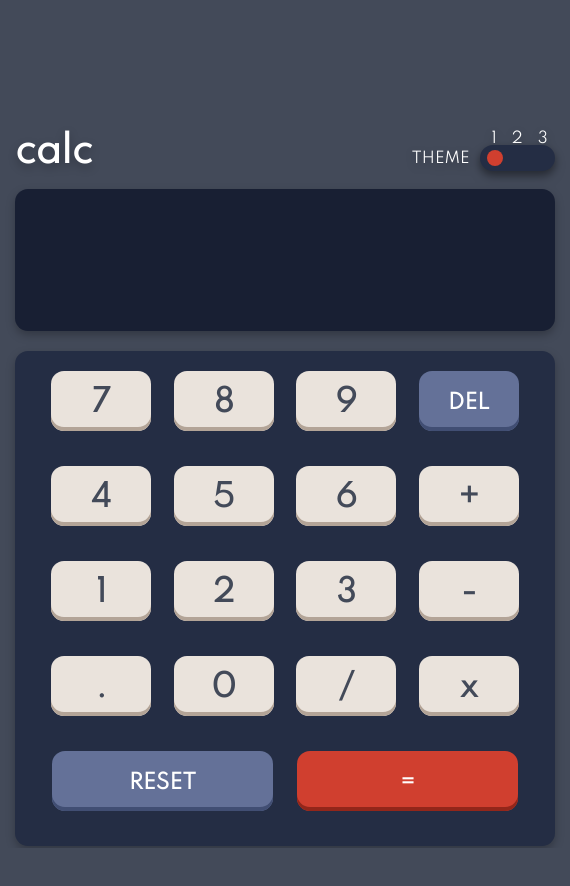
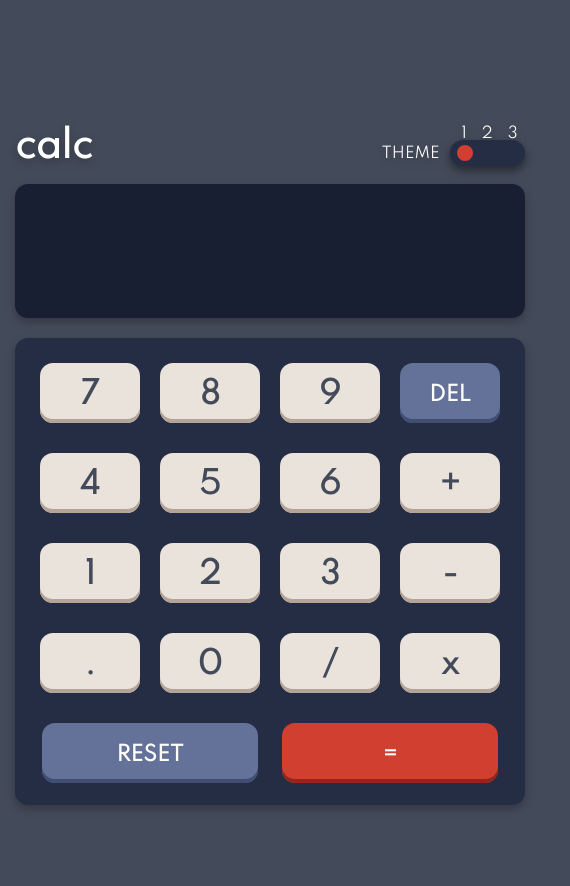
Before and after one commit to BogdanLukic/FirstProject-Calculator, a plain HTML site: page index.html in a window 390 px wide. Shown: the whole page, 570 px wide, since content can reach past the window. Before the commit the page ends 848 px from the top, so only its background shows below. Drawn offline with Linux system fonts and the light colour scheme.

Commit message:
Responsive test

```diff
--- a/css/mainCss.css
+++ b/css/mainCss.css
@@ -39,6 +39,7 @@
 	margin: 0px;
 	padding: 0px;
 	font-family: 'Spartan';
+	box-sizing: border-box;
 }
 body{
 	background-color: var(--backgrounColor);
@@ -54,8 +55,8 @@ p{
 	margin-right: auto;
 	margin-top: 100px;
 	filter: var(--mainDropShadow);
-	padding: 15px;
-	padding-top: 25px;
+	padding: 20px 15px;
+	margin-bottom: 100px;
 }
 
 /*
@@ -63,7 +64,7 @@ p{
 */
 
 #heder{
-	width: 540px;
+	width: 100%;
 	height: 44px;
 	color: var(--hederTextColor);
 	font-size: 36px;
@@ -75,7 +76,7 @@ p{
 #right
 {
 	position: relative;
-	right: -300px;
+	right: -270px;
 	top: 0px;
 	font-size: 15px;
 	display: inline-block;
@@ -127,7 +128,7 @@ p{
 	border-radius: 13px;
 	text-align: right;
 	padding: 40px 20px;
-	box-sizing: border-box;
+	/*box-sizing: border-box;*/
 }
 #result
 {
@@ -150,14 +151,15 @@ buttonsField
 	height: 70%;
 	margin-top: 20px;
 	border-radius: 13px;
+	padding-top: 10px;
 }
 
 .row
 {
 	display: flex;
-	padding: 20px 25px;
+	padding: 15px 15px;
 	line-height: 65px;
-	padding-bottom: 15px;
+	/*padding-bottom: 15px;*/
 }
 /**/
 .row > p
@@ -243,3 +245,8 @@ buttonsField
 	box-shadow: var(--buttonEqualShadow);
 	transition: 0.2s;
 }
+
+
+/*responsive*/
+
+@media only screen and (max-width: )
--- a/js/mainJs.js
+++ b/js/mainJs.js
@@ -379,7 +379,7 @@ function deleteCharacter()
 		expression.pop();
 		first = -1;
 	}
-	else if(ind > 0)	//znaci da ima decimale broj
+	else if(ind > 0 )	//znaci da ima decimale broj
 	{
 		decimalVal = Math.round(decimalVal / 10);
 		degree--;
@@ -388,7 +388,6 @@ function deleteCharacter()
 			ind = -1;
 			decimalVal = 0;
 		}
-		console.log("DUPLO");
 	}
 	else if(expressionText[expressionText.length - 1]==".")
 	{
```
